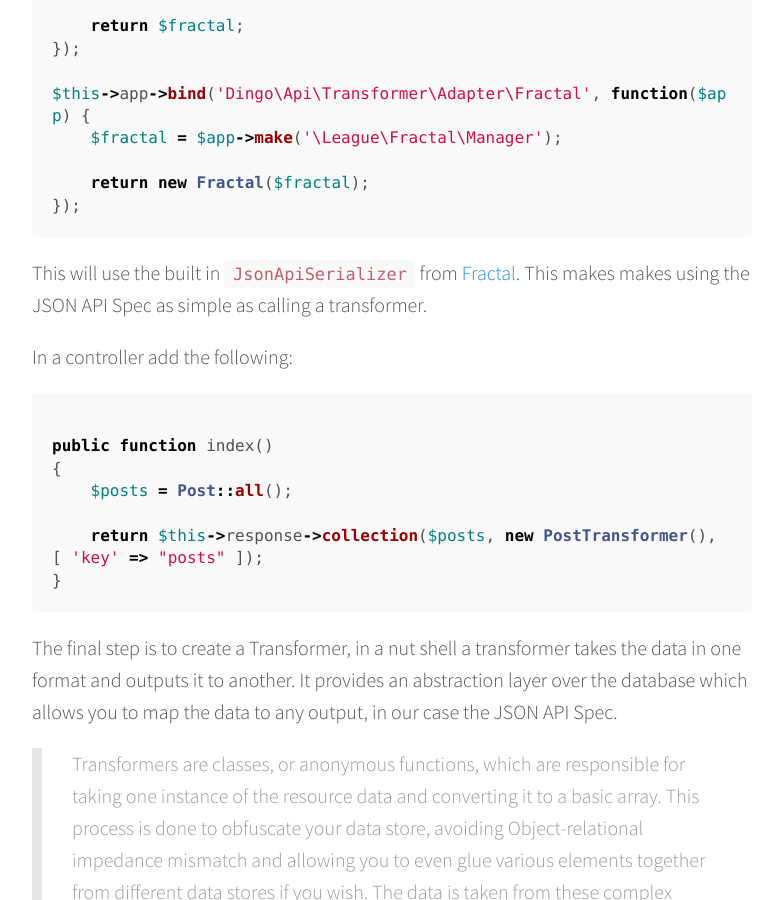
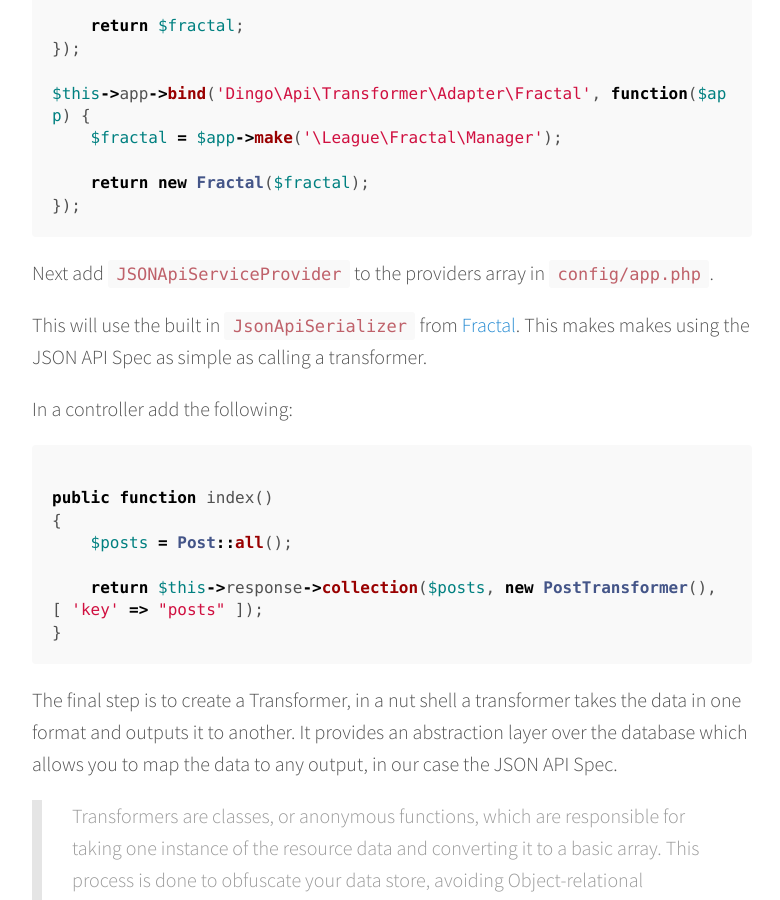
Before and after one commit to joshhornby/joshhornby.github.io, a Jekyll site: the page built from _posts/2016-03-01-laravel-dingo-json-api-spec.md, in a window 1280 px wide and 900 px high, scrolled down 593 px. Shown: the whole window, without its empty margins (248-1028 px from the left). Built offline with Jekyll 4.4.1, drawn with Linux system fonts in a browser that asks for light colours; comment, search, counter and statistics services are not loaded.

Commit message:
Updated JSON/Laravel post

````diff
--- a/_posts/2016-03-01-laravel-dingo-json-api-spec.md
+++ b/_posts/2016-03-01-laravel-dingo-json-api-spec.md
@@ -29,6 +29,9 @@ $this->app->bind('Dingo\Api\Transformer\Adapter\Fractal', function($app) {
     return new Fractal($fractal);
 });
 ```
+
+Next add `JSONApiServiceProvider` to the providers array in `config/app.php`.
+
 
 This will use the built in `JsonApiSerializer` from [Fractal](http://fractal.thephpleague.com). This makes makes using the JSON API Spec as simple as calling a transformer.
 
````
